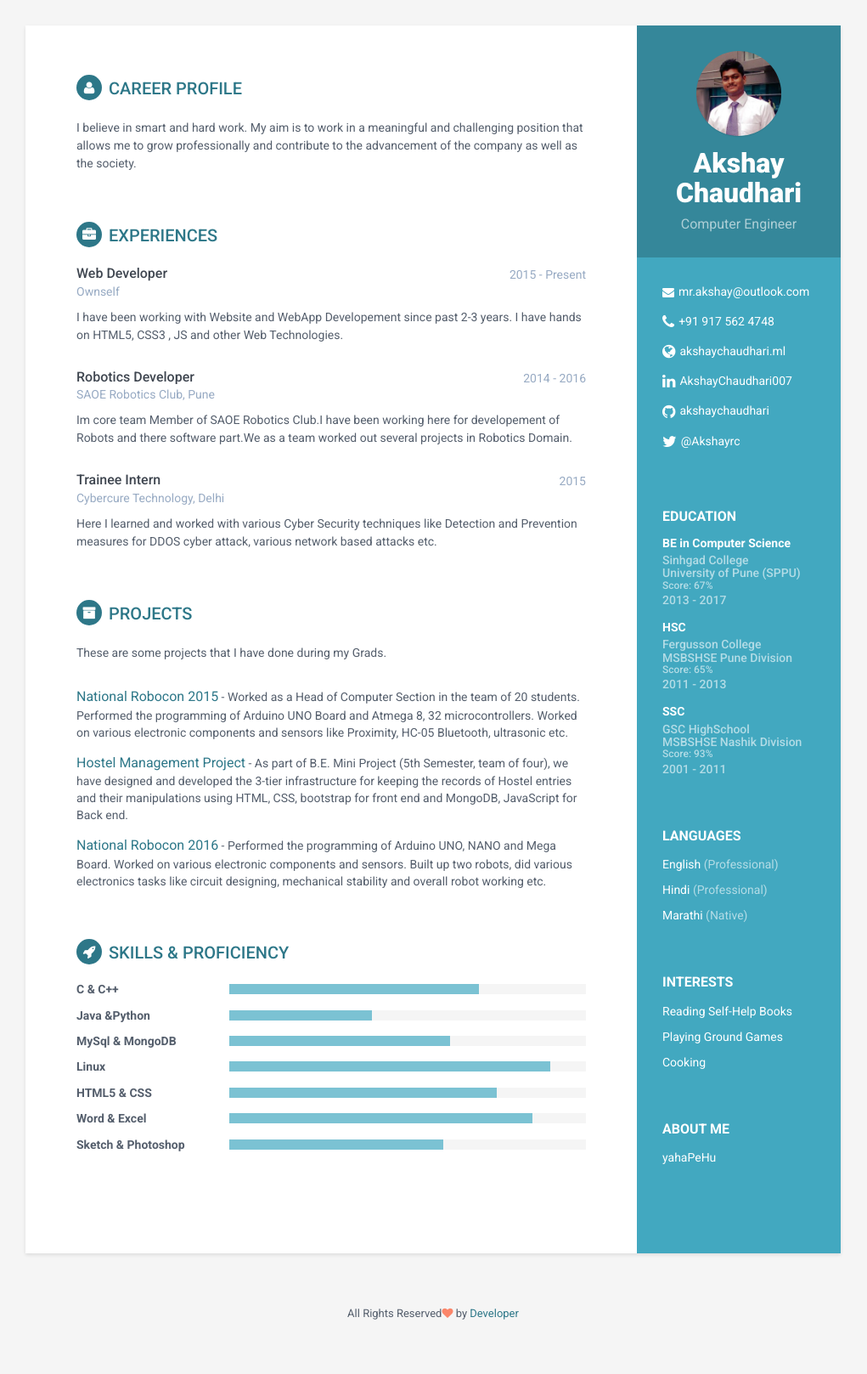
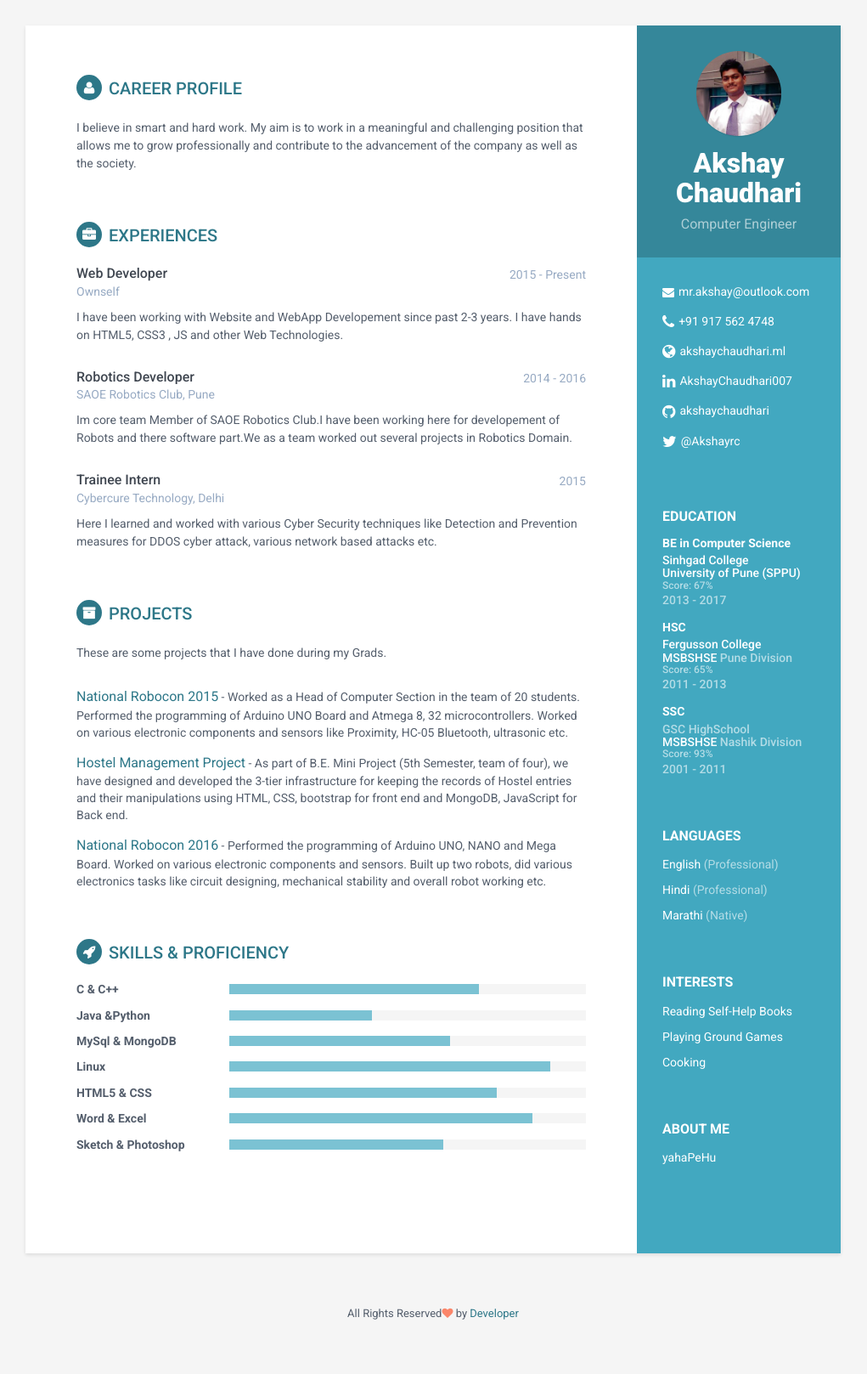
Before and after one commit to akshayrcc/resume-template-fresher, a Jekyll site: the page built from index.html, in a window 1280 px wide. Shown: the whole page at 85% size, without its empty margins (130-1151 px from the left). Built offline with Jekyll 4.4.1, drawn with Linux system fonts in a browser that asks for light colours.

Commit message:
Update education.html

```diff
--- a/_includes/education.html
+++ b/_includes/education.html
@@ -2,19 +2,19 @@
 <h2 class="container-block-title">Education</h2>
 <div class="item">
     <h4 class="degree">BE in Computer Science</h4>
-    <h5 class="meta">Sinhgad College </br> University of Pune (SPPU)</h5>
+    <h5 class="meta"><a href="http://www.sinhgad.edu/">Sinhgad College</a></br> <a href="http://www.unipune.ac.in/">University of Pune (SPPU)</a></h5>
     <h6 class="meta">Score: 67%</h6>
     <div class="time">2013 - 2017</div>
 </div><!--//item-->
 <div class="item">
     <h4 class="degree">HSC</h4>
-    <h5 class="meta">Fergusson College </br> MSBSHSE Pune Division</h5>
+    <h5 class="meta"><a href="http://www.fergusson.edu/">Fergusson College</a> </br> <a href="https://mahahsscboard.maharashtra.gov.in/">MSBSHSE</a> Pune Division</h5>
     <h6 class="meta">Score: 65%</h6>
     <div class="time">2011 - 2013</div>
 </div><!--//item-->
 <div class="item">
     <h4 class="degree">SSC</h4>
-    <h5 class="meta">GSC HighSchool </br> MSBSHSE Nashik Division</h5>
+    <h5 class="meta">GSC HighSchool </br> <a href="https://mahahsscboard.maharashtra.gov.in/">MSBSHSE</a> Nashik Division</h5>
    <h6 class="meta">Score: 93%</h6>
     <div class="time">2001 - 2011</div>
 </div><!--//item-->
```
